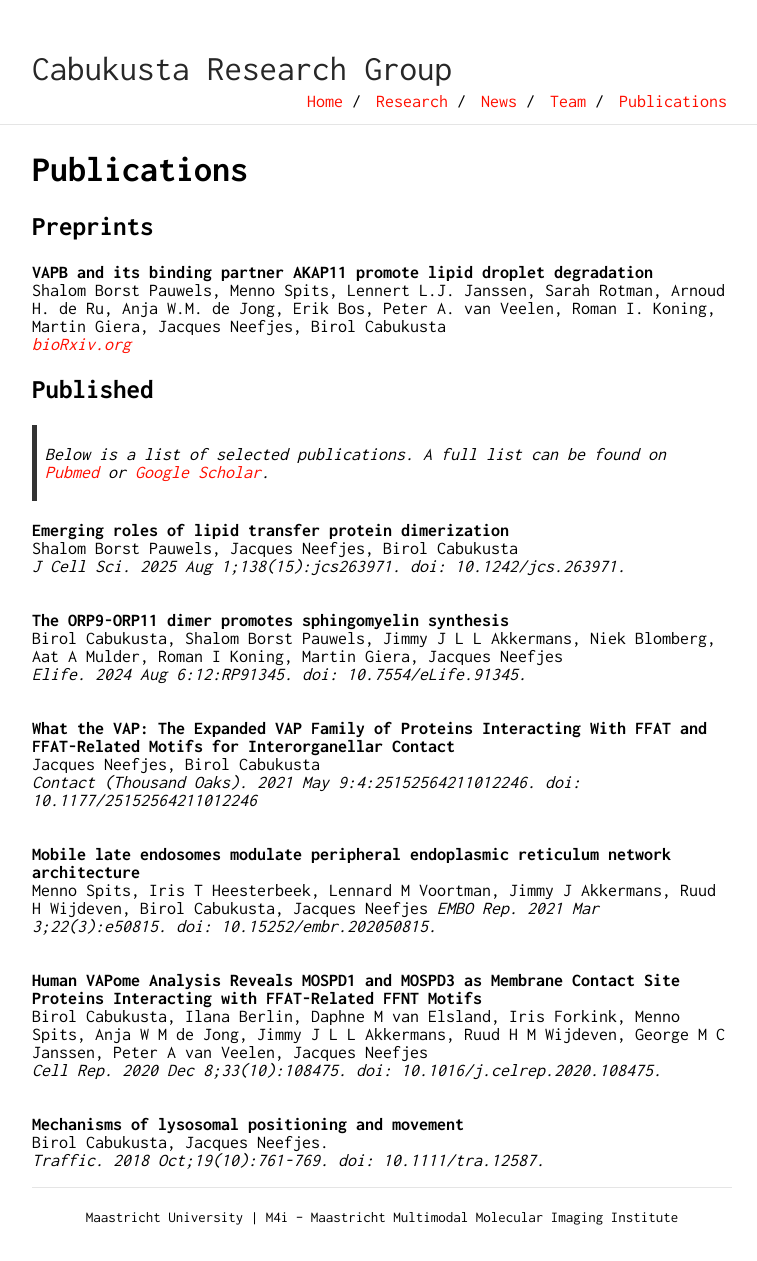
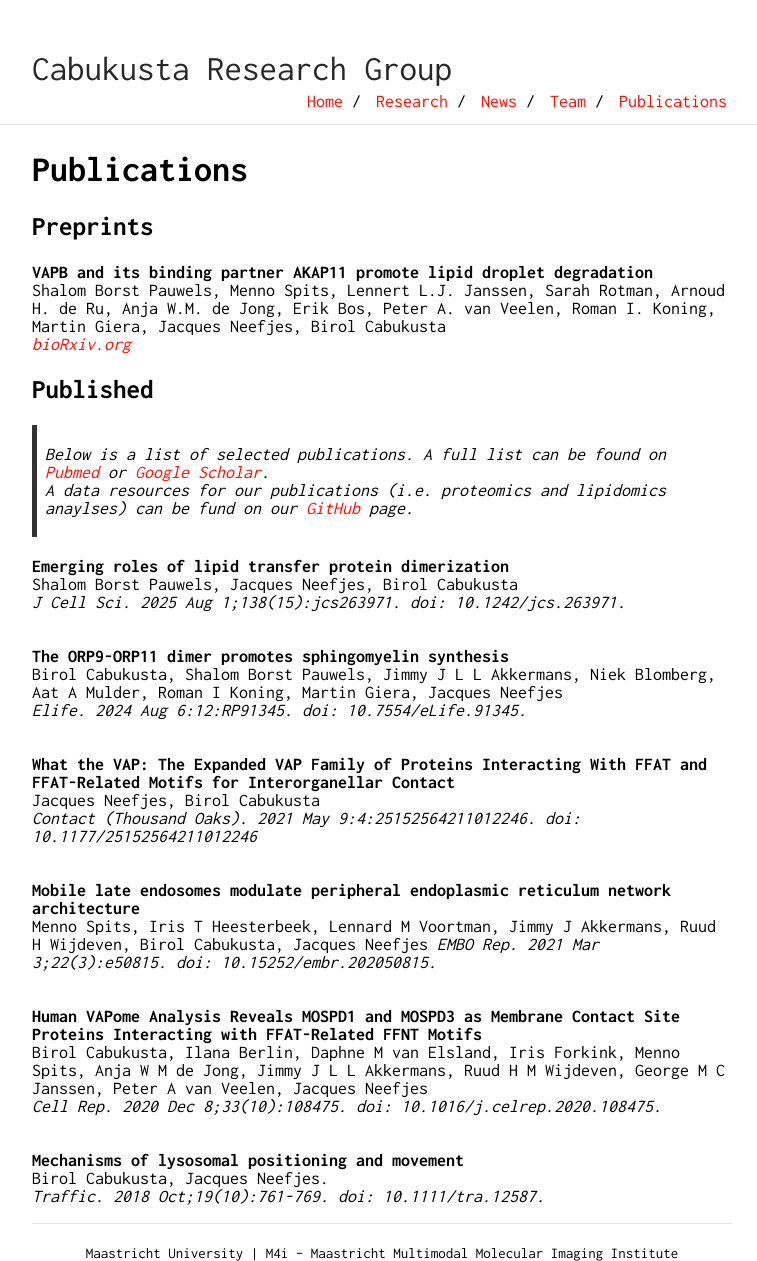
Before and after one commit to birolcabukusta/birolcabukusta.github.io, a Jekyll site: the page built from publications.md, in a window 1280 px wide. Shown: the whole page, without its empty margins (258-1015 px from the left). Built offline with Jekyll 4.4.1, drawn with Linux system fonts in a browser that asks for light colours; our own code applies the rules of GitHub Pages for plain Markdown files; before the commit the page ends 1225 px from its top, so only the background shows below that.

Commit message:
Update publications.md with GitHub resources link
Added a note about data resources for publications on GitHub.

```diff
--- a/publications.md
+++ b/publications.md
@@ -7,7 +7,8 @@ Shalom Borst Pauwels, Menno Spits, Lennert L.J. Janssen, Sarah Rotman, Arnoud H.
 
 ## Published
 
-> Below is a list of selected publications. A full list can be found on [Pubmed](https://pubmed.ncbi.nlm.nih.gov/?term=cabukusta%20b%5Bauthor%5D&sort=date) or [Google Scholar](https://scholar.google.com/citations?user=fu60iZ8AAAAJ&hl=en).
+> Below is a list of selected publications. A full list can be found on [Pubmed](https://pubmed.ncbi.nlm.nih.gov/?term=cabukusta%20b%5Bauthor%5D&sort=date) or [Google Scholar](https://scholar.google.com/citations?user=fu60iZ8AAAAJ&hl=en). \
+> A data resources for our publications (i.e. proteomics and lipidomics anaylses) can be fund on our [GitHub](https://github.com/birolcabukusta?tab=repositories) page.
 
 
 **Emerging roles of lipid transfer protein dimerization**
```
